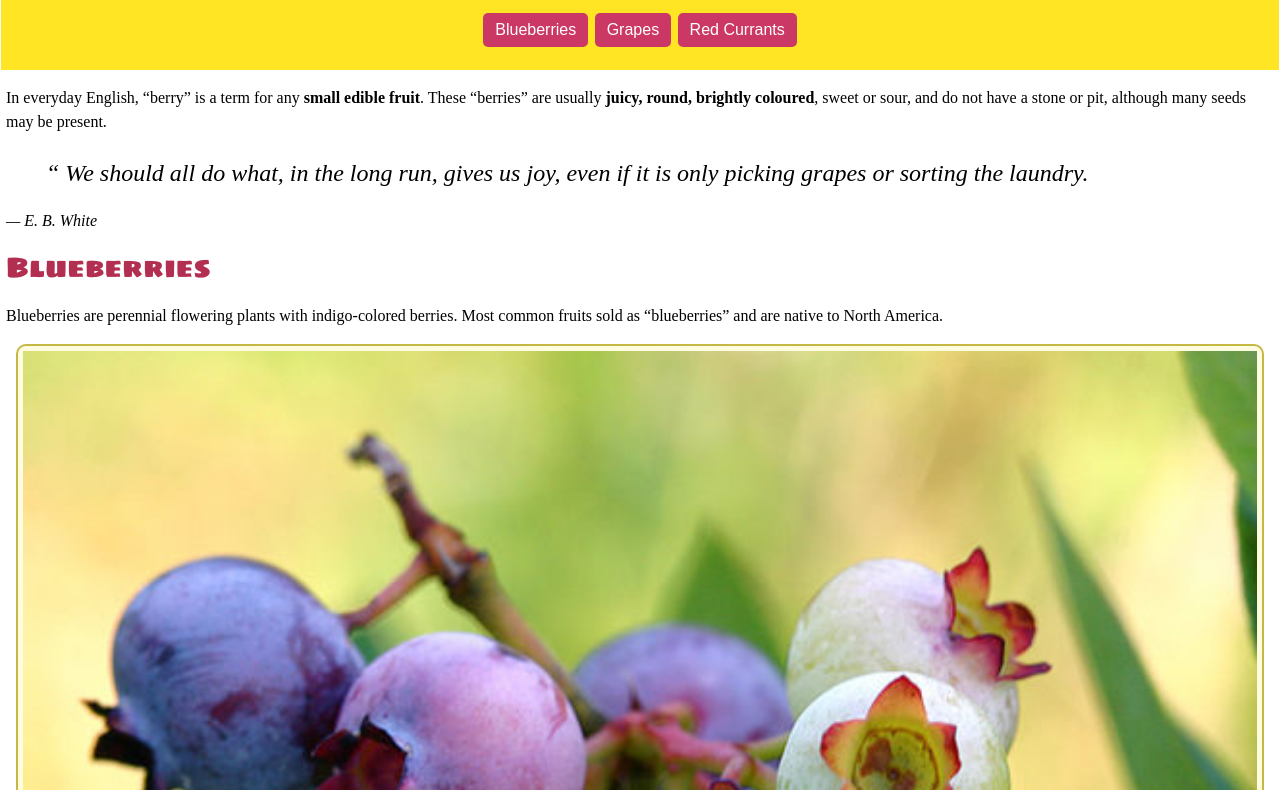
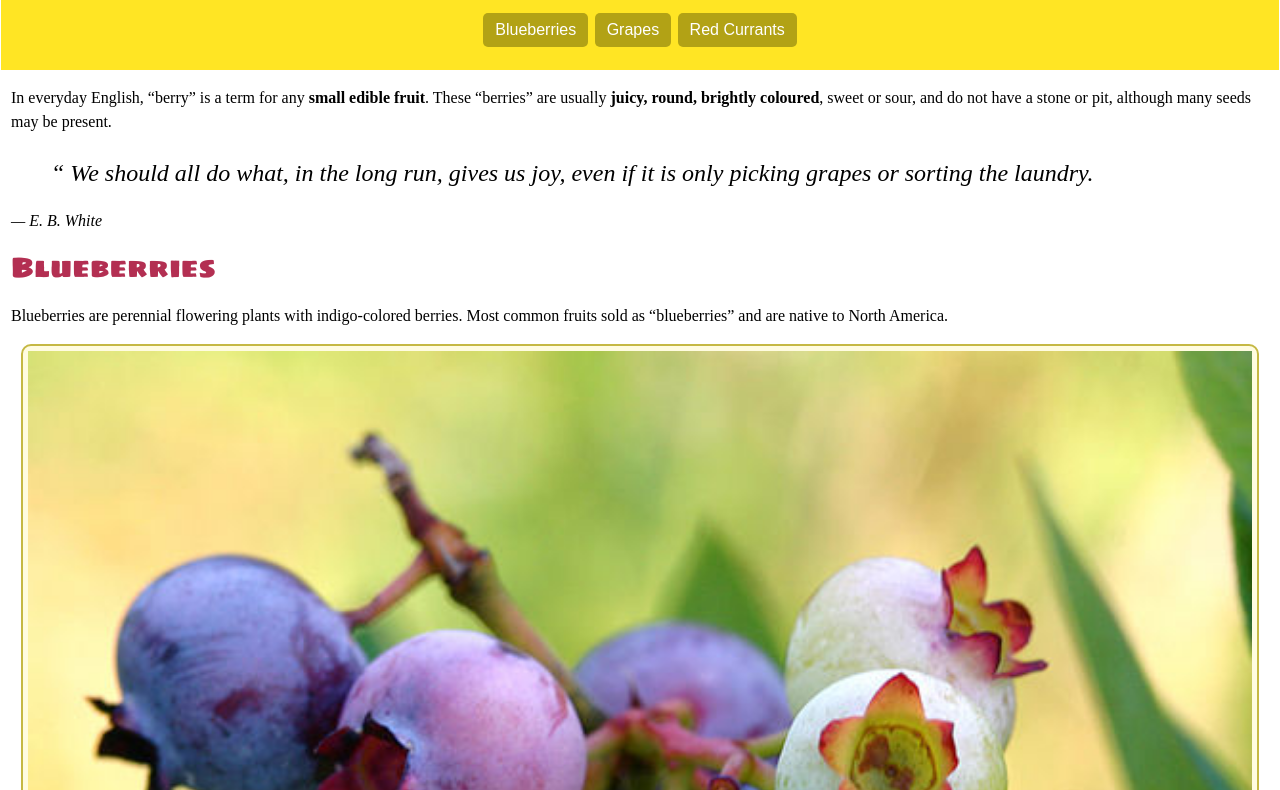
Before and after one commit to robcodonnell/dsn1674-project-1, a plain HTML site: page index.html in a window 1280 px wide. Shown: the part 84-874 px from the top of the page. Drawn offline with Linux system fonts and the light colour scheme.

Commit message:
Changed hover color in nav bar
And changed main margin

```diff
--- a/css/main.css
+++ b/css/main.css
@@ -9,7 +9,7 @@ header {
 }
 
 main {
-  margin: 5px;
+  margin: 10px;
 }
 
 h1 {
@@ -98,11 +98,15 @@ nav li {
 
 nav a {
   display: inline-block;
-  background-color: #cc3865;
+  background-color: #b2a215;
   color: white;
   text-decoration: none;
   padding: 0.5em 0.75em;
   border-radius: 5px;
+}
+
+nav a:hover {
+  background-color: #cc3865;
 }
 
 img {
```
